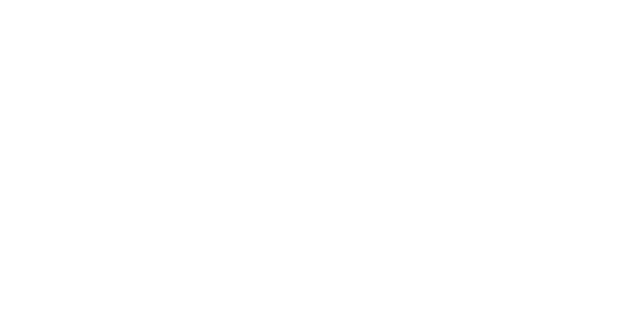
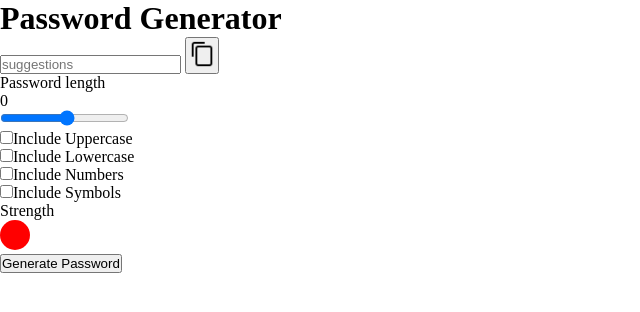
Before and after one commit to AayushSrivastav29/Password-generator, a plain HTML site: page index.html in a window 1280 px wide. Shown: the whole page, without its empty margins (0-640 px from the left). Drawn offline with Linux system fonts and the light colour scheme.

Commit message:
second commit

```diff
--- a/index.html
+++ b/index.html
@@ -4,6 +4,51 @@
     <meta charset="UTF-8" />
     <meta name="viewport" content="width=device-width, initial-scale=1.0" />
     <title>Password Generator</title>
+    <link rel="stylesheet" href="style.css" />
+    <script src="script.js" defer></script>
   </head>
-  <body></body>
+  <body>
+    <div class="box">
+
+      <h1>Password Generator</h1>
+
+      <div id="suggestions">
+
+        <input readonly class="passwordDisplay" placeholder="suggestions" passwordDisplay/>
+
+        <button data-copy>
+          <span data-copyMsg></span>
+          <img id="clipboard-icon" src="Assests\copy.png" alt="clipboard-icon"/>
+        </button>
+
+      </div>
+
+      <div id="input-container">
+
+        <!-- Password length section -->
+        <div class="length-container">
+          <p>Password length</p>
+          <p data-lengthNmber>0</p>
+        </div>
+
+        <!-- SLider -->
+        <input type="range" min="1" max="20" step="1" class="slider" />
+
+        <!-- checkboxes -->
+        <div id="checkbox">
+          <input type="checkbox" id="uppercase" value=""/><label for="uppercase">Include Uppercase</label><br/>
+          <input type="checkbox" id="lowercase" value=""/><label for="lowercase">Include Lowercase</label><br/>
+          <input type="checkbox" id="numbers" value=""/><label for="numbers">Include Numbers</label><br/>
+          <input type="checkbox" id="symbols" value=""/><label for="symbols">Include Symbols</label>
+        </div>
+
+      </div>
+
+      <div class="strength-container">
+        <p>Strength</p>
+        <div id="light"></div>
+      </div>
+      <button class="generate-button">Generate Password</button>
+    </div>
+  </body>
 </html>
--- a/script.js
+++ b/script.js
@@ -0,0 +1,18 @@
+'use strict';
+
+//variables
+const passwordDisplay = document.querySelector('[passwordDisplay]'); //custom-attribute
+const copyBtn = document.querySelector('[data-copy]');
+const copyMsg = document.querySelector('[data-copyMsg]');
+
+const lengthDisplay = document.querySelector('[data-lengthNmber]');
+const inputSlider = document.querySelector('.slider');
+
+const uppercaseCheck = document.querySelector('#uppercase');
+const lowercaseCheck = document.querySelector('#lowercase');
+const numbersCheck = document.querySelector('#numbers');
+const symbolsCheck = document.querySelector('#symbols');
+
+const indicator = document.querySelector('#light');
+const generateBtn = document.querySelector('.generate-button');
+const allCheckBox = document.querySelector('input[type=checkbox]');
--- a/style.css
+++ b/style.css
@@ -0,0 +1,23 @@
+*{
+  margin: 0%;
+  padding: 0%;
+  box-sizing: border-box;
+}
+
+body,html{
+  width: 100%;
+  height: 100%;
+}
+
+
+#clipboard-icon{
+  width: 30px;
+  height: 30px;
+}
+#light{
+  display: inline-block;
+  background-color: red;
+  width: 30px;
+  height: 30px;
+  border-radius: 50%;
+}
```
Also changed, not shown: Assests/Screenshot (46).png (added), Assests/copy.png (added), fonts/HexaframeCF-Thin.ttf (added), fonts/HexaframeCF-Thin.woff (added), fonts/HexaframeCF-Thin.woff2 (added), fonts/style.css (added), 1 other file.
